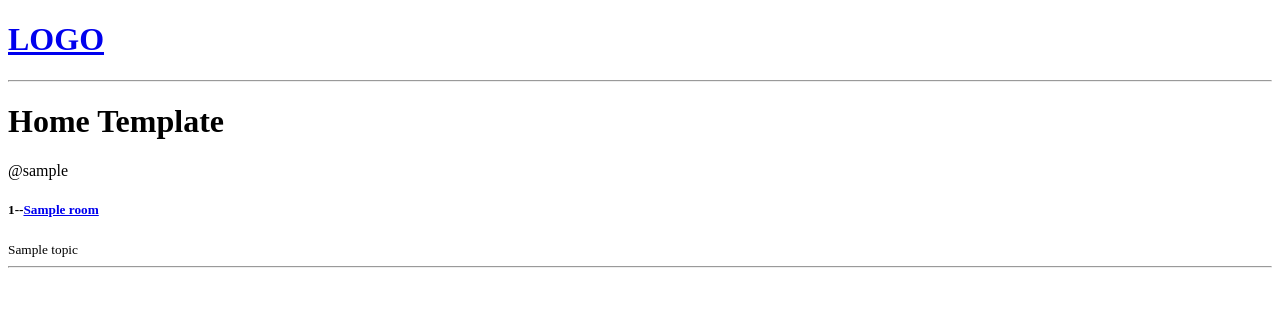
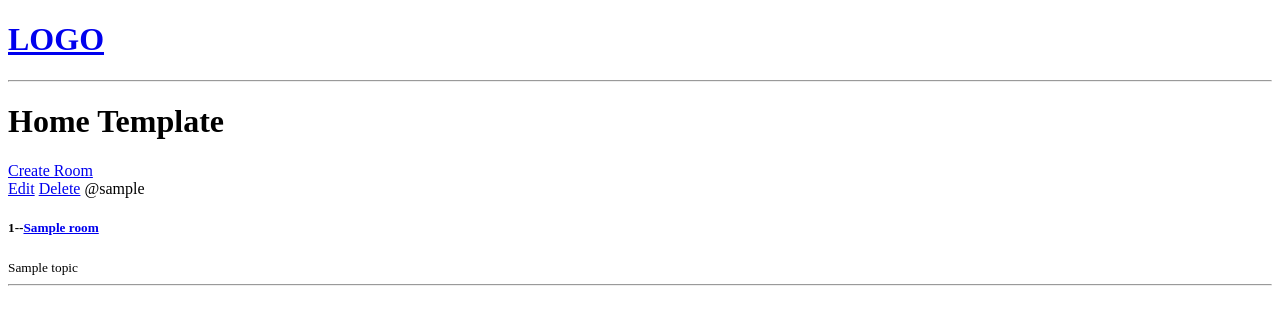
Before and after one commit to Successinnovatia/studybuddy, a Django app: page / in a window 1280 px wide. Shown: the top 325 px of the page. Run offline with Django 4.2, Linux system fonts and the light colour scheme; tables that the repository leaves empty hold one stand-in row (values such as "Sample post").

Commit message:
Models: add meta data to room, views: add create, update, delete, urls: add paths, template: add template for delete.html, room_form.html,  update home.html ,  base: add forms.py

```diff
--- a/base/models.py
+++ b/base/models.py
@@ -19,6 +19,10 @@ class Room(models.Model):
     updated = models.DateTimeField(auto_now=True)
     created = models.DateTimeField(auto_now_add=True)
 
+
+    class Meta:
+        ordering = ['-updated', '-created']
+
     def __str__(self):
         return self.name
 
--- a/base/templates/base/home.html
+++ b/base/templates/base/home.html
@@ -5,9 +5,12 @@
 <h1>Home Template</h1>
 
 <div>
+    <a href= "{% url 'create-room' %}">Create Room</a>
     <div>
         {% for room in rooms %}
         <div>
+            <a href="{% url 'update-room' room.id %}">Edit</a>
+            <a href="{% url 'delete-room' room.id %}">Delete</a>
             <span>@{{room.host.username}}</span>
             <h5>{{room.id}}--<a href="{% url 'room' room.id %}">{{room.name}}</h5></a>
             <small>{{room.topic.name}}</small>
--- a/base/urls.py
+++ b/base/urls.py
@@ -2,5 +2,8 @@ from django.urls import path
 from . import views
 urlpatterns = [
     path('', views.home, name="home"),
-    path('room/<str:pk>/', views.room, name = "room")
+    path('room/<str:pk>/', views.room, name = "room"),
+    path('create-room/', views.createRoom, name = "create-room"),
+    path('update-room/<str:pk>/', views.updateRoom, name = "update-room"),
+    path('delete-room/<str:pk>/', views.deleteRoom, name = "delete-room"),
 ]
--- a/base/views.py
+++ b/base/views.py
@@ -1,5 +1,6 @@
-from django.shortcuts import render
+from django.shortcuts import render, redirect
 from .models import Room
+from .forms import RoomForm
 # Create your views here.
 
 # rooms = [
@@ -20,3 +21,31 @@ def room(request, pk):
     room = Room.objects.get(id=pk)
     context = {'room': room}
     return render(request, 'base/room.html', context)
+
+def createRoom(request):
+    form = RoomForm()
+    if request.method == 'POST':
+        form = RoomForm(request.POST)
+        if form.is_valid():
+            form.save()
+            return redirect('home')
+    context = {'form': form}
+    return render (request, 'base/room_form.html', context)
+
+def updateRoom(request, pk):
+    room = Room.objects.get(id=pk)
+    form = RoomForm(instance=room)
+    if request.method == 'POST':
+        form = RoomForm(request.POST, instance=room)
+        if form.is_valid():
+            form.save()
+            return redirect('home')
+    context = {'form': form}
+    return render(request, 'base/room_form.html', context)
+
+def deleteRoom(request, pk):
+    room = Room.objects.get(id=pk)
+    if request.method == 'POST':
+        room.delete()
+        return redirect('home')
+    return render(request, 'base/delete.html', {'obj':room})
```
Also changed, not shown: base/forms.py (added, +8 -0 lines), base/templates/base/delete.html (added, +14 -0 lines), base/templates/base/room_form.html (added, +15 -0 lines).
